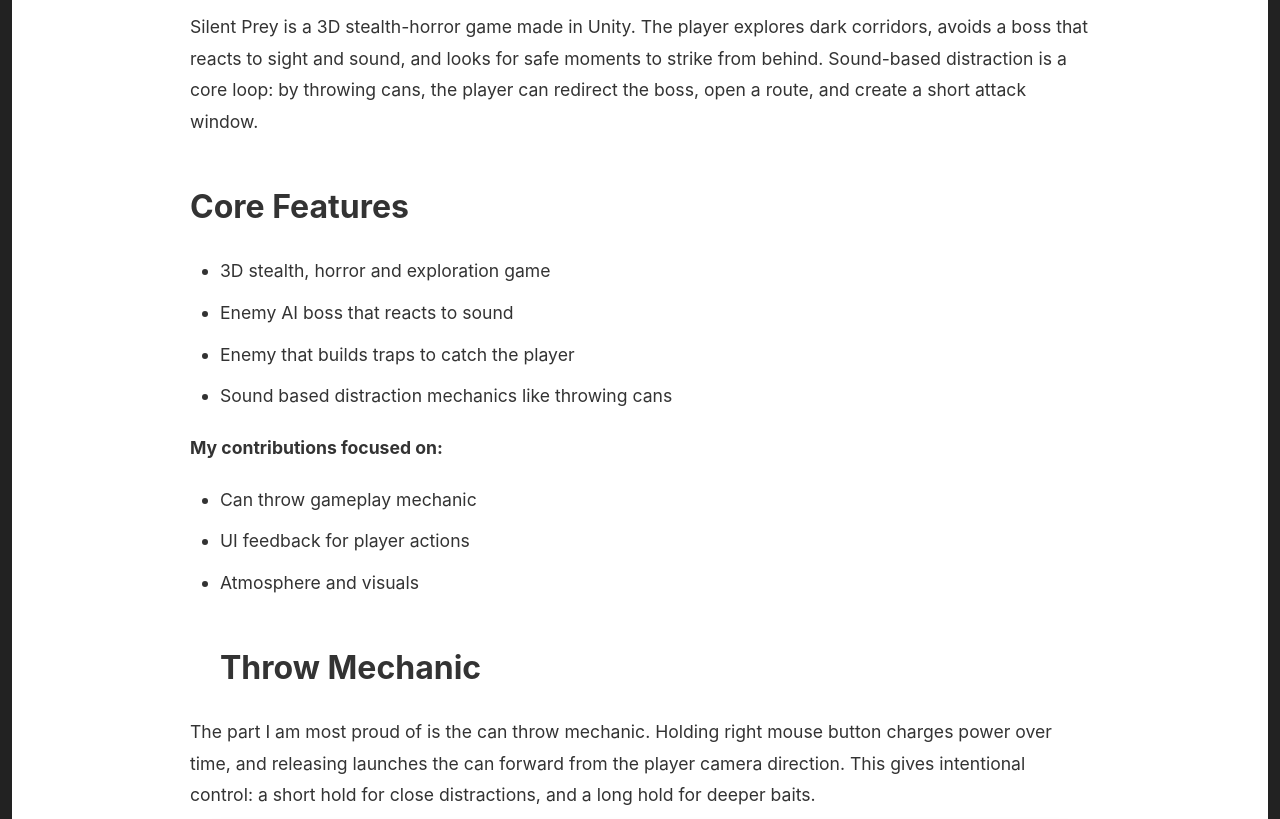
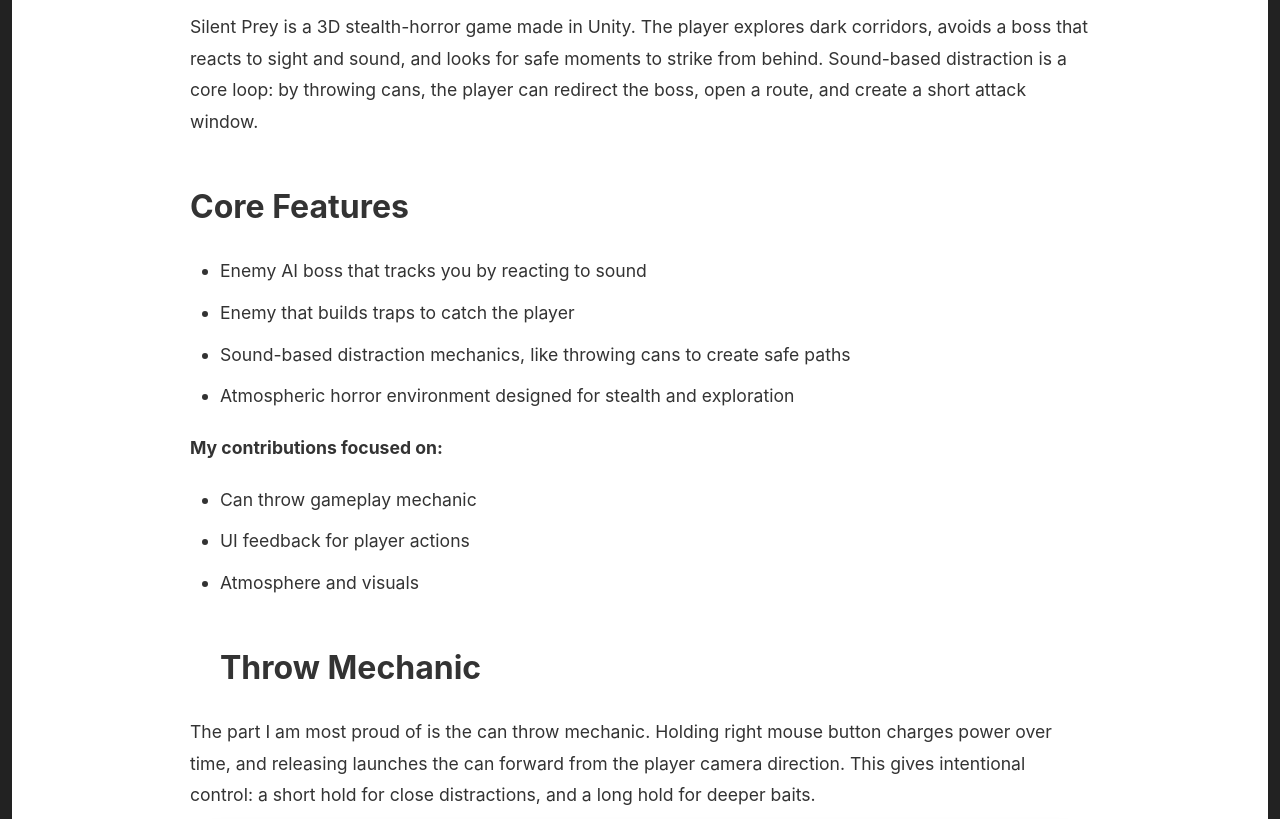
Before and after one commit to lieuweZ/lieuwez.github.io, a Jekyll site: the page built from _projects/silent-prey.md, in a window 1280 px wide and 900 px high, scrolled down 1202 px, cut to the strip 0-819 px from the top of the window. Built offline with Jekyll 4.4.1, drawn with Linux system fonts in a browser that asks for light colours.

Commit message:
better explanation

```diff
--- a/_projects/silent-prey.md
+++ b/_projects/silent-prey.md
@@ -15,10 +15,11 @@ Silent Prey is a 3D stealth-horror game made in Unity. The player explores dark
 
 ## Core Features
 
-- 3D stealth, horror and exploration game
-- Enemy AI boss that reacts to sound
+- Enemy AI boss that tracks you by reacting to sound
 - Enemy that builds traps to catch the player
-- Sound based distraction mechanics like throwing cans
+- Sound-based distraction mechanics, like throwing cans to create safe paths
+- Atmospheric horror environment designed for stealth and exploration
+
 
 **My contributions focused on:**
 - Can throw gameplay mechanic
```
